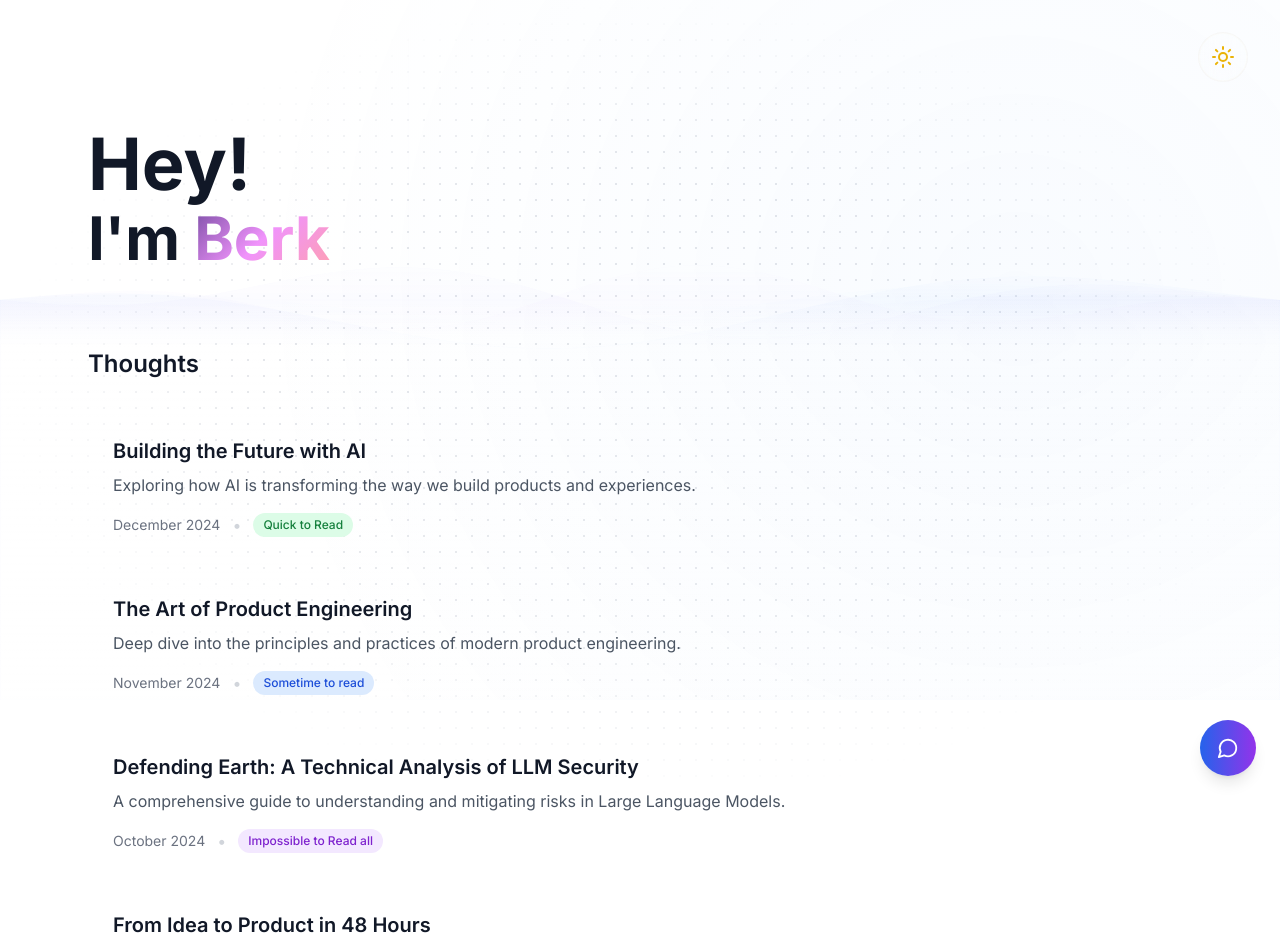
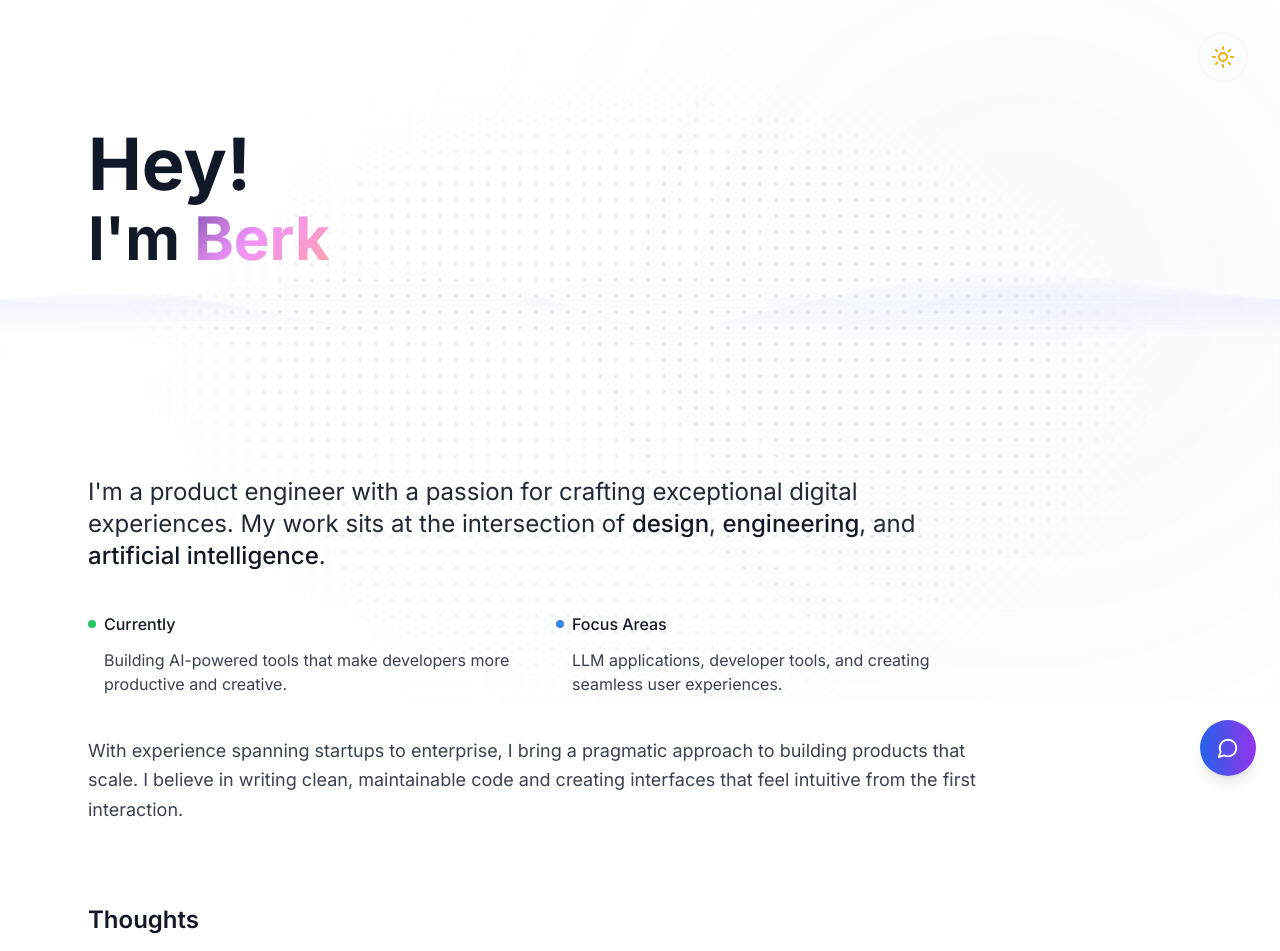
Before and after one commit to berkdurmus/berkdurmus.com, a Next.js app: page / in a window 1280 px wide. Shown: the top 951 px of the page. Built offline with nearby package versions, Linux system fonts and the light colour scheme.

Commit message:
feat(v1): add about section

```diff
--- a/package.json
+++ b/package.json
@@ -19,6 +19,7 @@
     "next": "14.0.4",
     "react": "^18.2.0",
     "react-dom": "^18.2.0",
+    "react-icons": "^5.5.0",
     "tailwind-merge": "^2.2.0",
     "tailwindcss-animate": "^1.0.7",
     "uuid": "^9.0.1"
--- a/src/app/page.tsx
+++ b/src/app/page.tsx
@@ -5,8 +5,42 @@ import { AnimatedText } from "@/components/animated-text";
 import { BlogCard } from "@/components/blog-card";
 import { SocialLinks } from "@/components/social-links";
 import { NewsletterForm } from "@/components/newsletter-form";
+import { ProjectCard } from "@/components/project-card";
 
-// Sample blog data - you can move this to a separate data file later
+// Sample data - you can move these to separate data files later
+const projects = [
+  {
+    title: "AI-Powered Code Assistant",
+    description:
+      "A VS Code extension that uses OpenAI's GPT models to help developers write and understand code faster.",
+    githubUrl: "https://github.com/yourusername/ai-code-assistant",
+    demoUrl: "https://ai-code-assistant.demo.com",
+    techStack: ["TypeScript", "React", "Node.js", "OpenAI"],
+  },
+  {
+    title: "Personal Portfolio",
+    description:
+      "A modern, responsive portfolio website built with Next.js and Tailwind CSS.",
+    githubUrl: "https://github.com/yourusername/portfolio",
+    techStack: ["Next.js", "TypeScript", "Tailwind CSS", "Framer Motion"],
+  },
+  {
+    title: "Data Visualization Dashboard",
+    description:
+      "Interactive dashboard for visualizing complex datasets with customizable charts and filters.",
+    githubUrl: "https://github.com/yourusername/data-viz-dashboard",
+    demoUrl: "https://data-viz.demo.com",
+    techStack: ["React", "D3.js", "Redux", "Firebase"],
+  },
+  {
+    title: "Machine Learning Model Explorer",
+    description:
+      "A tool for data scientists to explore and explain machine learning models with interpretable visualizations.",
+    githubUrl: "https://github.com/yourusername/ml-explorer",
+    techStack: ["Python", "PyTorch", "FastAPI", "React"],
+  },
+];
+
 const blogPosts = [
   {
     title: "Building the Future with AI",
@@ -59,7 +93,7 @@ export default function Home() {
           initial={{ opacity: 0 }}
           animate={{ opacity: 1 }}
           transition={{ duration: 0.8 }}
-          className="mb-20"
+          className="mb-52"
         >
           <motion.div
             initial={{ opacity: 0, y: 20 }}
@@ -76,7 +110,7 @@ export default function Home() {
             animate={{ opacity: 1, y: 0 }}
             transition={{ delay: 0.2, duration: 0.6 }}
           >
-            <h2 className="text-4xl md:text-6xl font-bold mb-6">
+            <h2 className="text-4xl md:text-6xl font-bold mb-20">
               <span className="text-gray-900 dark:text-gray-100">
                 I&apos;m{" "}
               </span>
@@ -93,6 +127,77 @@ export default function Home() {
           </motion.div>
         </motion.section>
 
+        {/* About Me Section */}
+        <motion.section
+          initial={{ opacity: 0 }}
+          animate={{ opacity: 1 }}
+          transition={{ delay: 0.9, duration: 0.8 }}
+          className="mb-20 max-w-4xl"
+        >
+          {/* Left-aligned header */}
+          {/* <h3 className="text-2xl font-bold text-gray-900 dark:text-gray-100 mb-8">
+            About
+          </h3> */}
+
+          {/* Main content */}
+          <motion.div
+            initial={{ opacity: 0, y: 20 }}
+            animate={{ opacity: 1, y: 0 }}
+            transition={{ delay: 1.0, duration: 0.5 }}
+            className="space-y-10"
+          >
+            <p className="text-xl md:text-2xl leading-relaxed text-gray-800 dark:text-gray-200">
+              I'm a product engineer with a passion for crafting exceptional
+              digital experiences. My work sits at the intersection of{" "}
+              <span className="font-medium text-gray-900 dark:text-gray-100">
+                design
+              </span>
+              ,
+              <span className="font-medium text-gray-900 dark:text-gray-100">
+                {" "}
+                engineering
+              </span>
+              , and
+              <span className="font-medium text-gray-900 dark:text-gray-100">
+                {" "}
+                artificial intelligence
+              </span>
+              .
+            </p>
+
+            <div className="grid md:grid-cols-2 gap-10">
+              <div className="space-y-3">
+                <h4 className="text-base font-medium text-gray-900 dark:text-gray-100 flex items-center gap-2">
+                  <span className="w-2 h-2 bg-green-500 rounded-full" />
+                  Currently
+                </h4>
+                <p className="text-base text-gray-700 dark:text-gray-300 pl-4">
+                  Building AI-powered tools that make developers more productive
+                  and creative.
+                </p>
+              </div>
+
+              <div className="space-y-3">
+                <h4 className="text-base font-medium text-gray-900 dark:text-gray-100 flex items-center gap-2">
+                  <span className="w-2 h-2 bg-blue-500 rounded-full" />
+                  Focus Areas
+                </h4>
+                <p className="text-base text-gray-700 dark:text-gray-300 pl-4">
+                  LLM applications, developer tools, and creating seamless user
+                  experiences.
+                </p>
+              </div>
+            </div>
+
+            <p className="text-lg text-gray-700 dark:text-gray-300 leading-relaxed">
+              With experience spanning startups to enterprise, I bring a
+              pragmatic approach to building products that scale. I believe in
+              writing clean, maintainable code and creating interfaces that feel
+              intuitive from the first interaction.
+            </p>
+          </motion.div>
+        </motion.section>
+
         {/* Blog Section */}
         <motion.section
           initial={{ opacity: 0 }}
@@ -104,9 +209,9 @@ export default function Home() {
             initial={{ opacity: 0, x: -20 }}
             animate={{ opacity: 1, x: 0 }}
             transition={{ delay: 0.7, duration: 0.5 }}
-            className="text-2xl font-semibold text-gray-900 dark:text-gray-100 mb-8"
+            className="text-2xl font-semibold text-gray-900 dark:text-gray-100 mb-18"
           >
-            Thoughts
+            Thoughts{" "}
           </motion.h3>
 
           <div className="space-y-2">
@@ -115,6 +220,20 @@ export default function Home() {
             ))}
           </div>
         </motion.section>
+
+        {/* Projects Section */}
+        {/* <motion.section
+          initial={{ opacity: 0 }}
+          animate={{ opacity: 1 }}
+          transition={{ delay: 0.8, duration: 0.8 }}
+          className="mb-20 max-w-4xl"
+        >
+          <div className="space-y-2">
+            {projects.map((project, index) => (
+              <ProjectCard key={project.title} {...project} index={index} />
+            ))}
+          </div>
+        </motion.section> */}
 
         {/* Footer with Social Links */}
         <motion.footer
--- /dev/null
+++ b/src/components/project-card.tsx
@@ -0,0 +1,98 @@
+"use client";
+
+import { motion } from "framer-motion";
+import { FiGithub, FiExternalLink } from "react-icons/fi";
+
+interface ProjectCardProps {
+  title: string;
+  description: string;
+  githubUrl: string;
+  demoUrl?: string;
+  techStack: string[];
+  index: number;
+}
+
+export function ProjectCard({
+  title,
+  description,
+  githubUrl,
+  demoUrl,
+  techStack,
+  index,
+}: ProjectCardProps) {
+  return (
+    <motion.article
+      initial={{ opacity: 0, y: 20 }}
+      animate={{ opacity: 1, y: 0 }}
+      transition={{ delay: index * 0.1, duration: 0.5 }}
+      className="group"
+    >
+      <a href={githubUrl} target="_blank" rel="noopener noreferrer">
+        <div className="relative p-6 rounded-2xl transition-all duration-300 hover:bg-gray-50 dark:hover:bg-gray-900/50 border border-transparent hover:border-gray-200 dark:hover:border-gray-800">
+          <div className="flex items-start justify-between gap-4">
+            <div className="flex-1">
+              <h3 className="text-xl font-semibold text-gray-900 dark:text-gray-100 group-hover:text-gray-700 dark:group-hover:text-gray-300 transition-colors">
+                {title}
+              </h3>
+
+              <p className="mt-2 text-gray-600 dark:text-gray-400 line-clamp-2">
+                {description}
+              </p>
+
+              <div className="mt-4 flex flex-wrap gap-2">
+                {techStack.map((tech) => (
+                  <span
+                    key={tech}
+                    className="text-xs px-2.5 py-1 rounded-full font-medium bg-gray-100 text-gray-700 dark:bg-gray-800/50 dark:text-gray-300"
+                  >
+                    {tech}
+                  </span>
+                ))}
+              </div>
+
+              <div className="mt-4 flex items-center gap-3">
+                <div className="flex gap-3">
+                  <span className="text-gray-500 dark:text-gray-500 flex items-center gap-1">
+                    <FiGithub size={14} /> GitHub
+                  </span>
+                  {demoUrl && (
+                    <>
+                      <span className="text-gray-300 dark:text-gray-700">
+                        •
+                      </span>
+                      <a
+                        href={demoUrl}
+                        target="_blank"
+                        rel="noopener noreferrer"
+                        className="text-gray-500 dark:text-gray-500 flex items-center gap-1 hover:text-gray-700 dark:hover:text-gray-300"
+                        onClick={(e) => e.stopPropagation()}
+                      >
+                        <FiExternalLink size={14} /> Demo
+                      </a>
+                    </>
+                  )}
+                </div>
+              </div>
+            </div>
+
+            <div className="opacity-0 group-hover:opacity-100 transition-opacity">
+              <svg
+                className="w-5 h-5 text-gray-400 dark:text-gray-600 transform group-hover:translate-x-1 transition-transform"
+                fill="none"
+                stroke="currentColor"
+                viewBox="0 0 24 24"
+              >
+                <path
+                  strokeLinecap="round"
+                  strokeLinejoin="round"
+                  strokeWidth={2}
+                  d="M9 5l7 7-7 7"
+                />
+              </svg>
+            </div>
+          </div>
+        </div>
+      </a>
+    </motion.article>
+  );
+}
```
Also changed, not shown: 1 other file (tests, documents, lock files or other folders).
